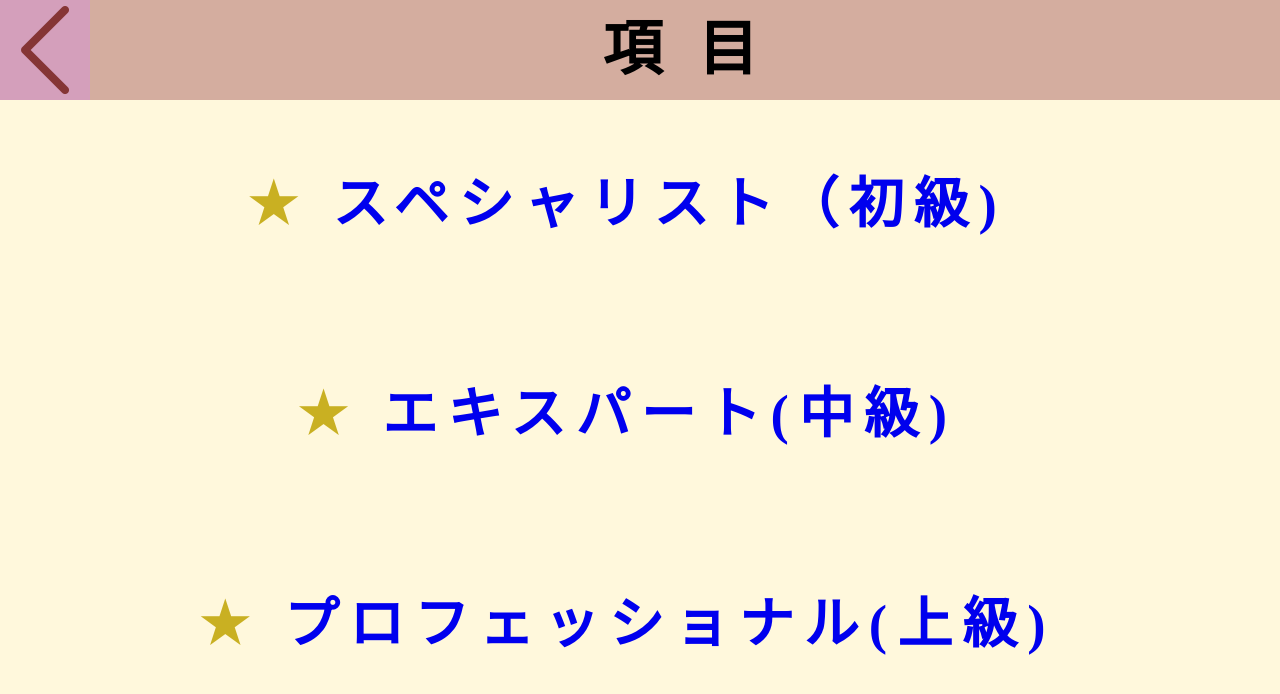
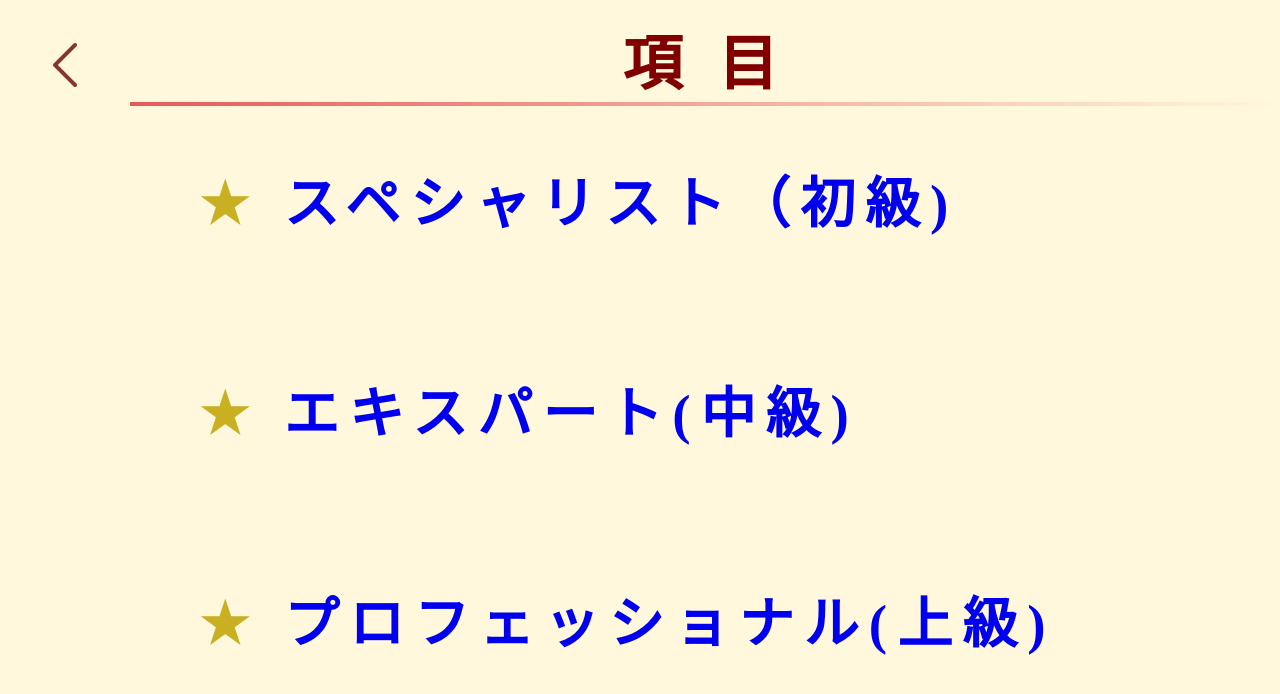
Before and after one commit to misaki04/chocolate_test, a Next.js app: page /Item in a window 1280 px wide. Shown: the top 694 px of the page. Built offline with nearby package versions, Linux system fonts and the light colour scheme.

Commit message:
💄 ヘッダーと出題内容のスタイル変更

```diff
--- a/app/Item/page.jsx
+++ b/app/Item/page.jsx
@@ -7,12 +7,12 @@ import { contents } from "../contents";
 export default function item() {
   return (
     <div>
-      <Header title="項 目" />
+      <Header className={`${styles.title}`} title="項 目" />
       <ul className={styles.ul}>
         {contents.map((list, index) => {
           return (
             <div class={styles.listItem} key={index}>
-              <div>★</div>
+              <div className={styles.star}>★</div>
               <Link
                 key={index}
                 className={styles.button}
--- a/app/Item/page.module.css
+++ b/app/Item/page.module.css
@@ -3,14 +3,19 @@
   font-weight: bold;
   letter-spacing: 10px;
   line-height: 90px;
-  display: flex;
+  /* display: flex; */
   flex-direction: column;
+  justify-content: center;
+  display: grid;
+}
+
+.title {
+  margin: auto;
 }
 
 .listItem {
   display: flex;
   align-items: center;
-  justify-content: center;
   font-size: 55px;
   color: rgb(201, 176, 34);
 }
--- a/app/components/Header/header.module.css
+++ b/app/components/Header/header.module.css
@@ -2,14 +2,14 @@
   width: 100%;
   height: 100px;
   display: flex;
-  background-color: red;
 }
 
 /* 画像の変更（背景が黒だから項目と統一するため）*/
 .returnImg {
-  width: 90px;
-  height: 100%;
-  background-color: #d49fbb;
+  width: 50px;
+  height: 50%;
+  margin: 40px;
+  border: 1px;
   object-fit: cover;
 }
 
@@ -17,8 +17,17 @@
   width: 100%;
   height: 100%;
   display: block;
+  color: maroon;
   text-align: center;
-  background-color: #d4ad9f;
   font-size: 60px;
   letter-spacing: 10px;
+  position: relative;
+  padding: 0.25em 0;
 }
+.names:after {
+  content: "";
+  display: block;
+  height: 4px;
+  background: -webkit-linear-gradient(to right, rgb(230, 90, 90), transparent);
+  background: linear-gradient(to right, rgb(230, 90, 90), transparent);
+}
--- a/app/contents/[id]/page.jsx
+++ b/app/contents/[id]/page.jsx
@@ -34,7 +34,6 @@ function Page(props) {
   console.log("データの形は？", data);
   // const [selectedText, setSelectedText] = useState("");
   // console.logはpropsが下記のバリューとあっているか確かめるために実行している。
-  const userLevel = [`special`, `expert`, `professional`];
 
   return (
     <div>
--- a/app/contents/[id]/page.module.css
+++ b/app/contents/[id]/page.module.css
@@ -1,30 +1,38 @@
 .contents {
+  margin: 30px;
+  text-align: center;
   color: rgb(39, 24, 24);
-  text-align: center;
-  margin: 55px;
   font-weight: bold;
-  font-size: xxx-large;
+  font-size: 50px;
+  letter-spacing: 10px;
 }
 
 .text {
   width: 910px;
-  align-items: center;
   margin: 10px auto;
   display: grid;
+  align-items: center;
+  text-align: center;
+  background-color: white;
+  border-style: solid double;
+  border-width: thick;
+  border-radius: 10px;
   color: rgb(39, 24, 24);
-  text-align: center;
   font-weight: bold;
   font-size: 50px;
+  /*文字の間隔を開けるのと高さ調整 */
+  line-height: 20px 100%;
 }
 
+/* 初級のバランスを考える */
 .button {
   width: 400px;
   height: 90px;
-  margin: 0 auto;
-  color: aliceblue;
-  background: rgb(159, 65, 65);
+  margin: 25px auto;
+  background: rgb(200, 65, 65);
   display: flex;
   justify-content: center;
+  color: aliceblue;
   font-weight: bold;
   font-size: 60px;
   border-radius: 50px;
```
